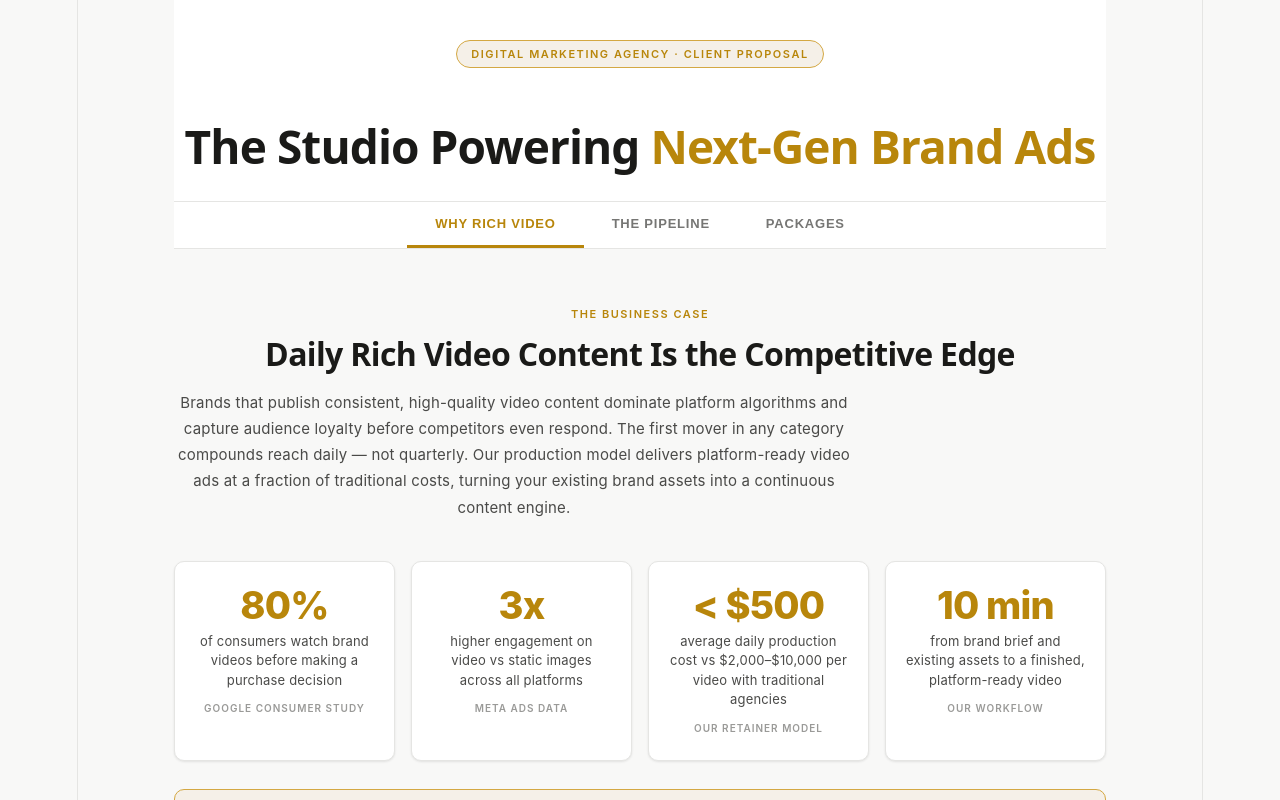
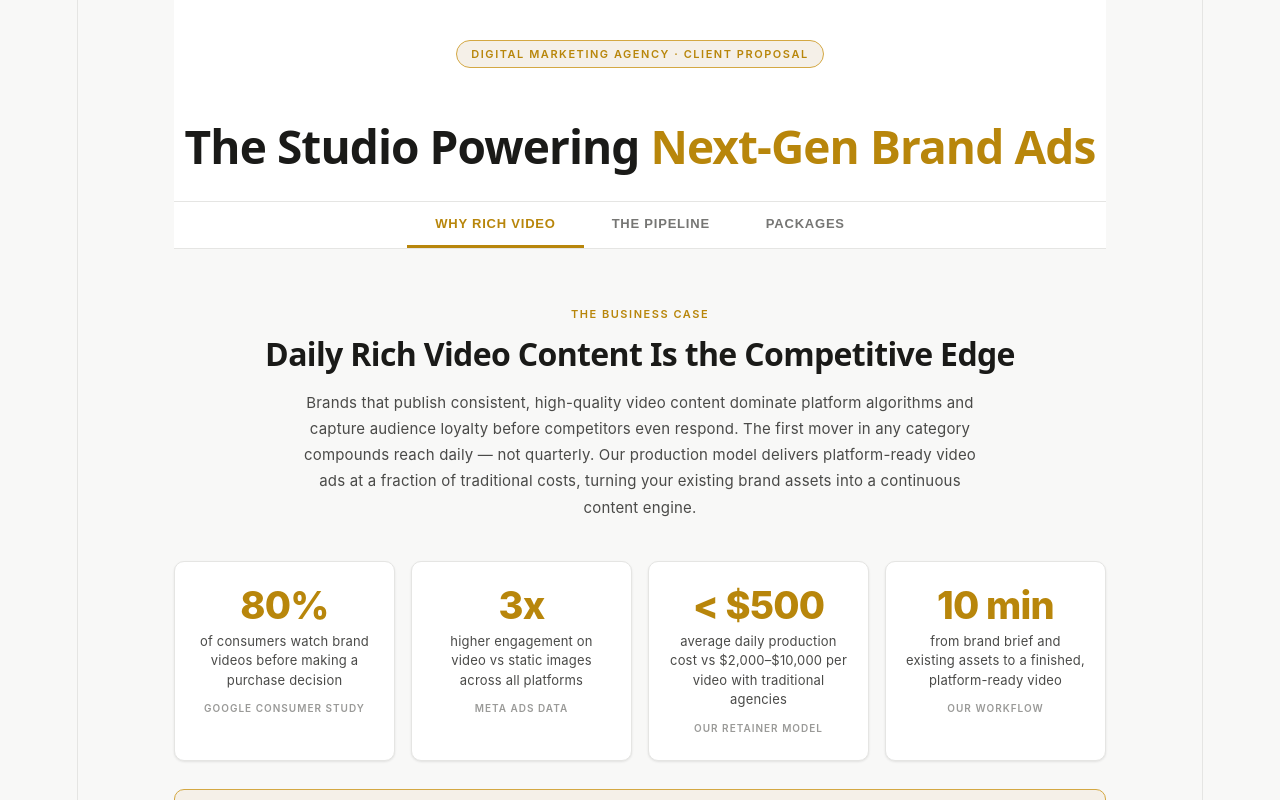
Before and after one commit to Agrim98/client-Proposal, a React (Vite) app: page / in a window 1280 px wide. Shown: the top 800 px of the page. Built offline with nearby package versions, Linux system fonts and the light colour scheme.

Commit message:
Centre-align section eyebrow, heading, and intro paragraph

```diff
--- a/src/App.css
+++ b/src/App.css
@@ -109,6 +109,8 @@ body {
   text-transform: uppercase;
   color: var(--accent);
   margin-bottom: 12px;
+  text-align: center;
+  width: 100%;
 }
 
 .tab-section h2 {
@@ -118,14 +120,16 @@ body {
   color: var(--text-primary);
   margin-bottom: 16px;
   line-height: 1.2;
+  text-align: center;
 }
 
 .section-intro {
   font-size: 15px;
   color: var(--text-secondary);
   max-width: 680px;
-  margin-bottom: 40px;
+  margin: 0 auto 40px;
   line-height: 1.75;
+  text-align: center;
 }
 
 /* ── Stats grid ── */
```
